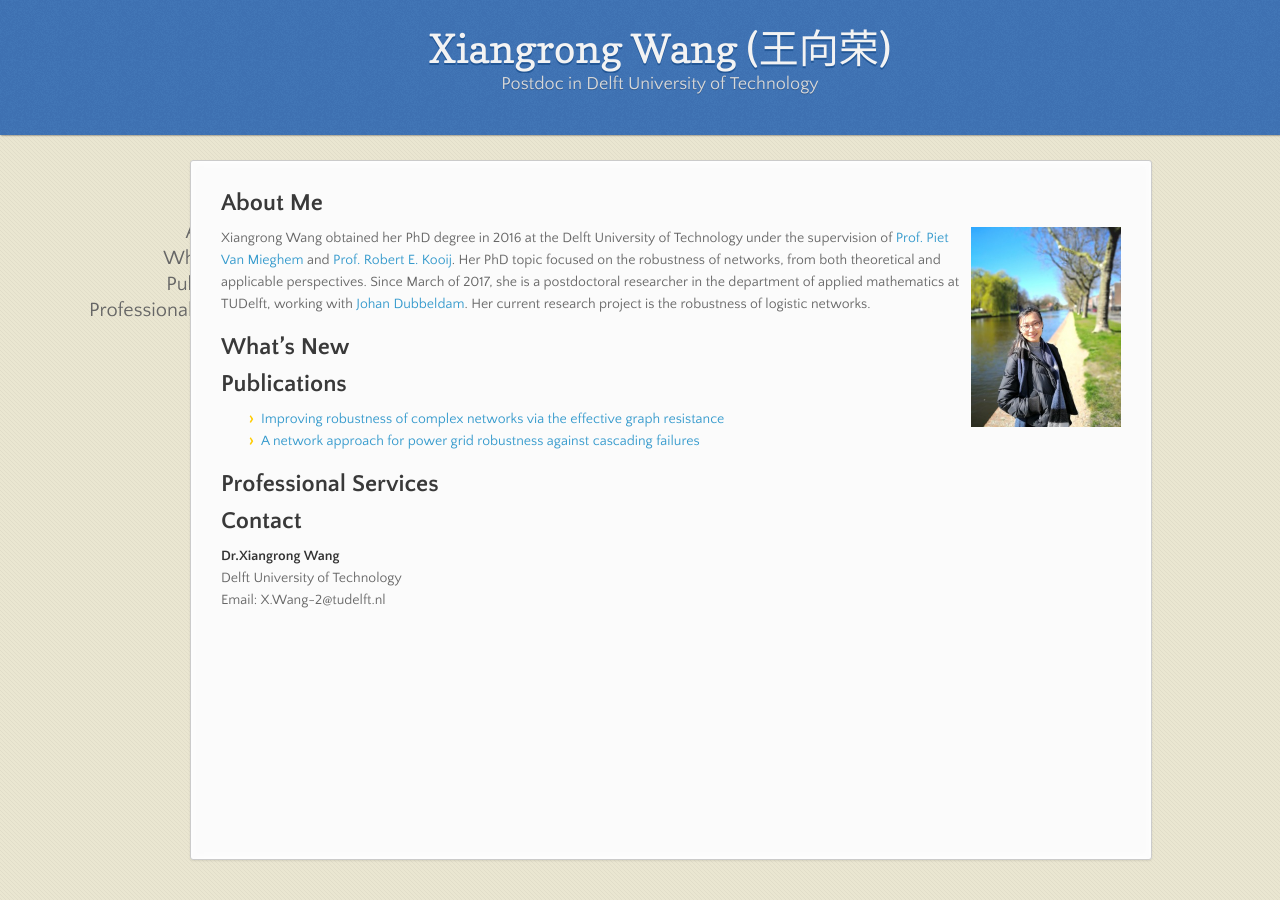
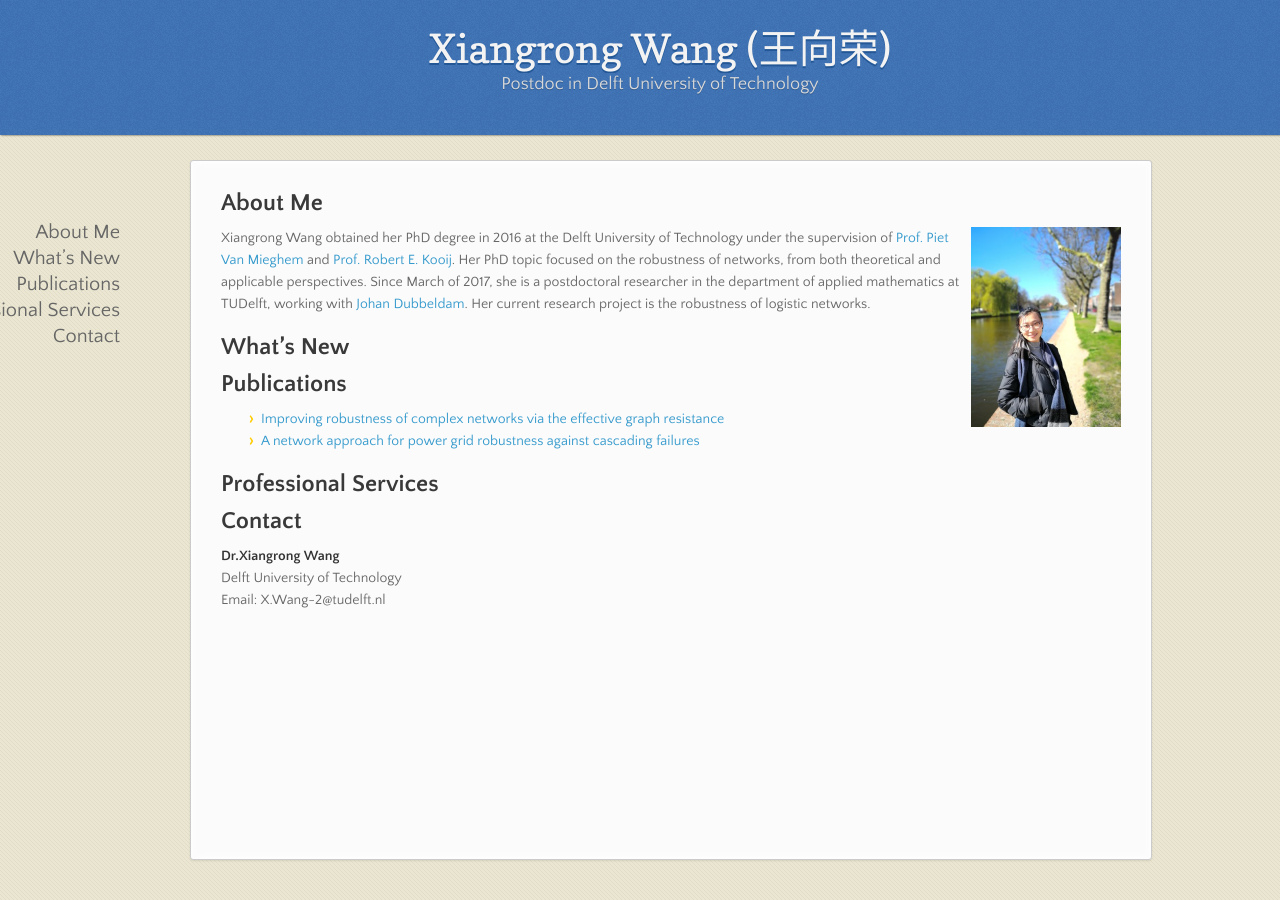
Before and after one commit to xiangrongwang/xiangrongwang.github.io, a Jekyll site: the page built from index.md, in a window 1280 px wide. Built offline with Jekyll 4.4.1, drawn with Linux system fonts in a browser that asks for light colours; nearby versions of some CDN libraries; our own code applies the rules of GitHub Pages for plain Markdown files.

Commit message:
Create jekyll-theme-leap-day.scss

```diff
--- a/_sass/jekyll-theme-leap-day.scss
+++ b/_sass/jekyll-theme-leap-day.scss
@@ -291,7 +291,7 @@ nav {
   position: fixed;
   top: 220px;
   left:50%;
-  margin-left:-600px;
+  margin-left:-750px;
   text-align: right;
 
   ul {
```
